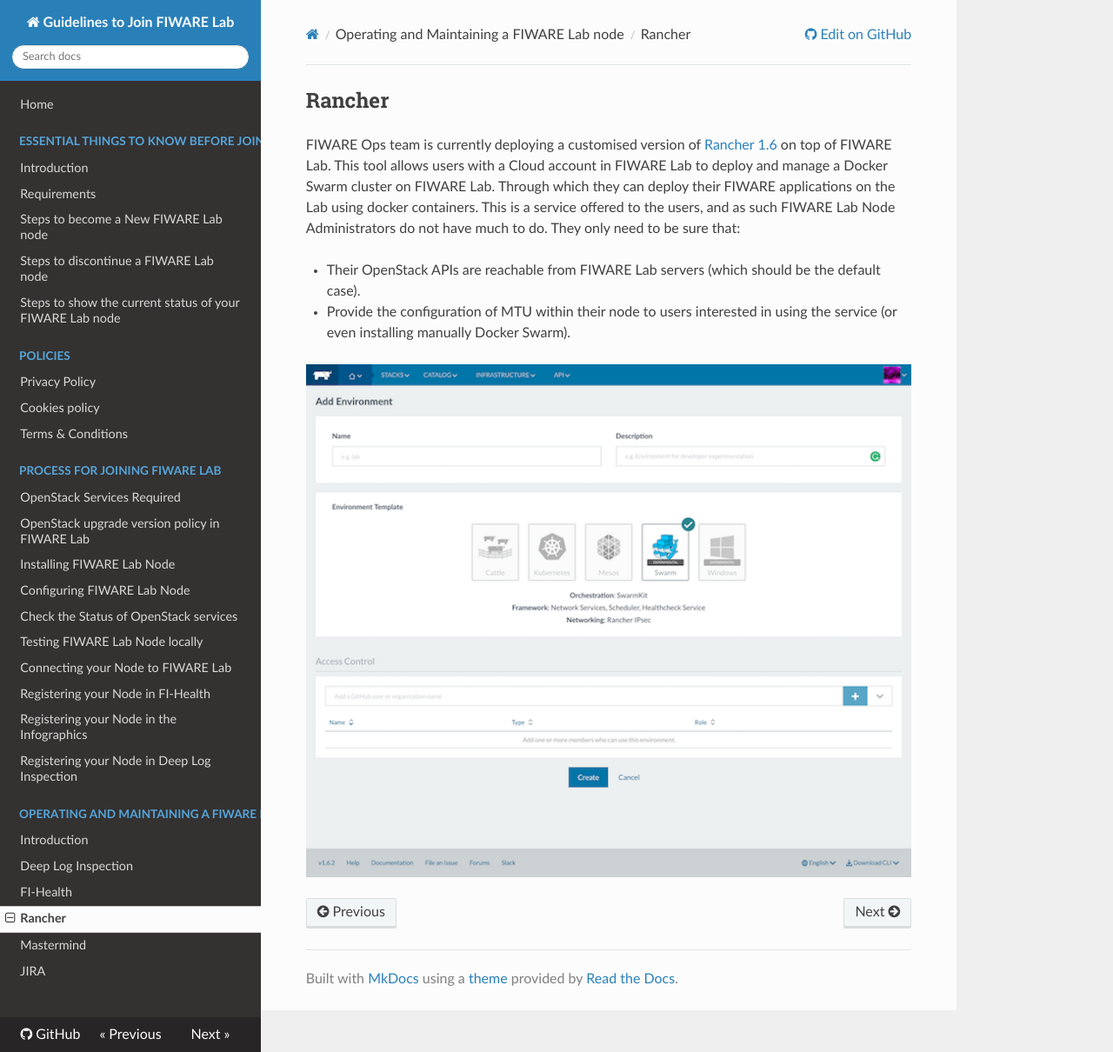
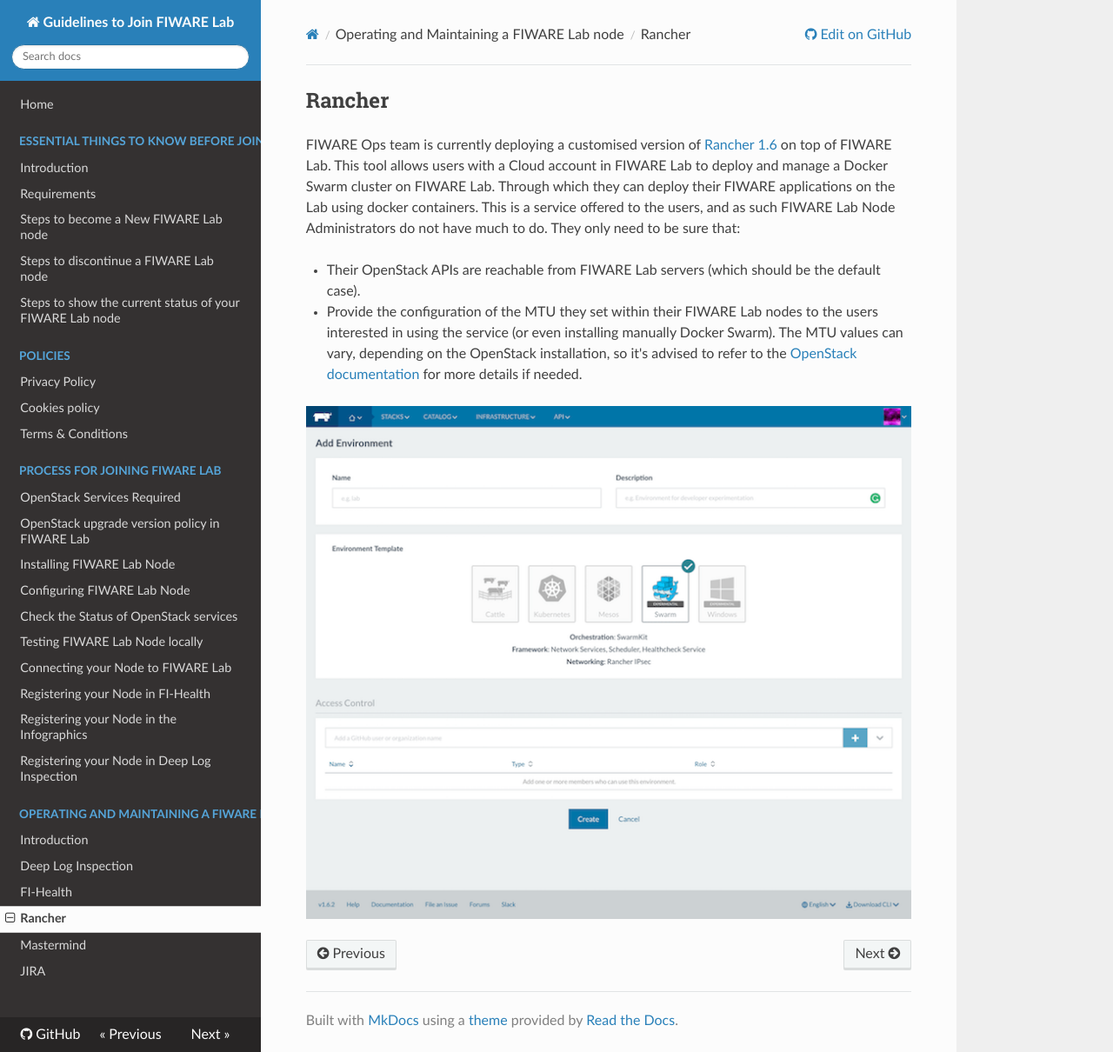
Before and after one commit to martel-innovate/join-fiware-lab-guide, an MkDocs documentation site: the page built from docs/4.operation/5.rancher.md, in a window 1280 px wide and 1210 px high. Shown: the whole window at 87% size. Built offline with MkDocs 1.6.1, drawn with Linux system fonts in a browser that asks for light colours; nearby versions of some CDN libraries; comment, search, counter and statistics services are not loaded; old or Windows-style settings are respelled for this version of MkDocs.

Commit message:
More details on Rancher MTU

```diff
--- a/docs/4.operation/5.rancher.md
+++ b/docs/4.operation/5.rancher.md
@@ -11,8 +11,10 @@
 -   Their OpenStack APIs are reachable from FIWARE Lab servers (which
     should be the default case).
 
--   Provide the configuration of MTU within their node to users
-    interested in using the service (or even installing manually
-    Docker Swarm).
+-   Provide the configuration of the MTU they set within their FIWARE Lab nodes
+    to the users interested in using the service (or even installing manually
+    Docker Swarm). The MTU values can vary, depending on the OpenStack
+    installation, so it's advised to refer to the [OpenStack documentation](https://docs.openstack.org/rocky/)
+    for more details if needed.
 
 ![FIWARE Rancher tool](image9.png)
```
